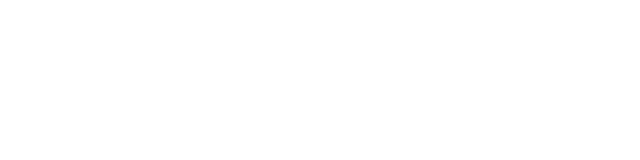
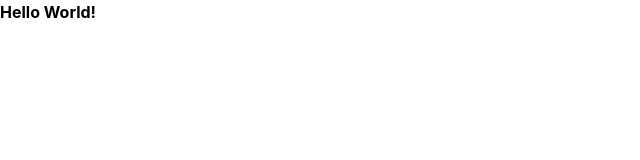
Before and after one commit to Dmitry27Zh/react-advanced, a React (Create React App) app: page / in a window 1280 px wide. Shown: the top 160 px of the page, without its empty margins (0-640 px from the left). Built offline with nearby package versions, Linux system fonts and the light colour scheme.

Commit message:
Add tailwind, install dependencies

```diff
--- a/package.json
+++ b/package.json
@@ -3,6 +3,7 @@
   "version": "0.1.0",
   "private": true,
   "dependencies": {
+    "@reduxjs/toolkit": "^2.1.0",
     "@testing-library/jest-dom": "^5.17.0",
     "@testing-library/react": "^13.4.0",
     "@testing-library/user-event": "^13.5.0",
@@ -12,6 +13,8 @@
     "@types/react-dom": "^18.2.18",
     "react": "^18.2.0",
     "react-dom": "^18.2.0",
+    "react-redux": "^9.1.0",
+    "react-router-dom": "^6.22.0",
     "react-scripts": "5.0.1",
     "typescript": "^4.9.5",
     "web-vitals": "^2.1.4"
@@ -39,5 +42,8 @@
       "last 1 firefox version",
       "last 1 safari version"
     ]
+  },
+  "devDependencies": {
+    "tailwindcss": "^3.4.1"
   }
 }
--- a/src/App.tsx
+++ b/src/App.tsx
@@ -1,5 +1,5 @@
 function App() {
-  return <div className="App"></div>
+  return <div className="font-bold">Hello World!</div>
 }
 
 export default App
--- /dev/null
+++ b/tailwind.config.js
@@ -0,0 +1,8 @@
+/** @type {import('tailwindcss').Config} */
+module.exports = {
+  content: ['./src/**/*.{js,jsx,ts,tsx}'],
+  theme: {
+    extend: {},
+  },
+  plugins: [],
+}
```
Also changed, not shown: src/index.css (+7 -5 lines), 1 other file (tests, documents, lock files or other folders).
